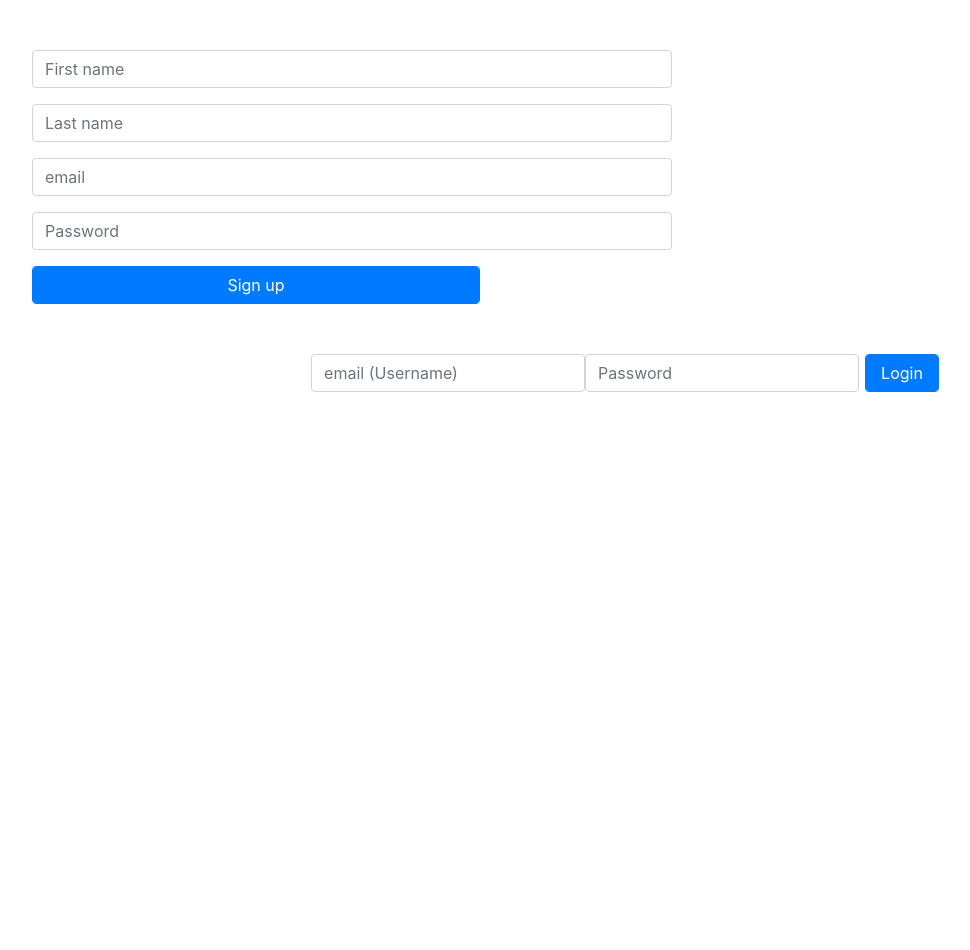
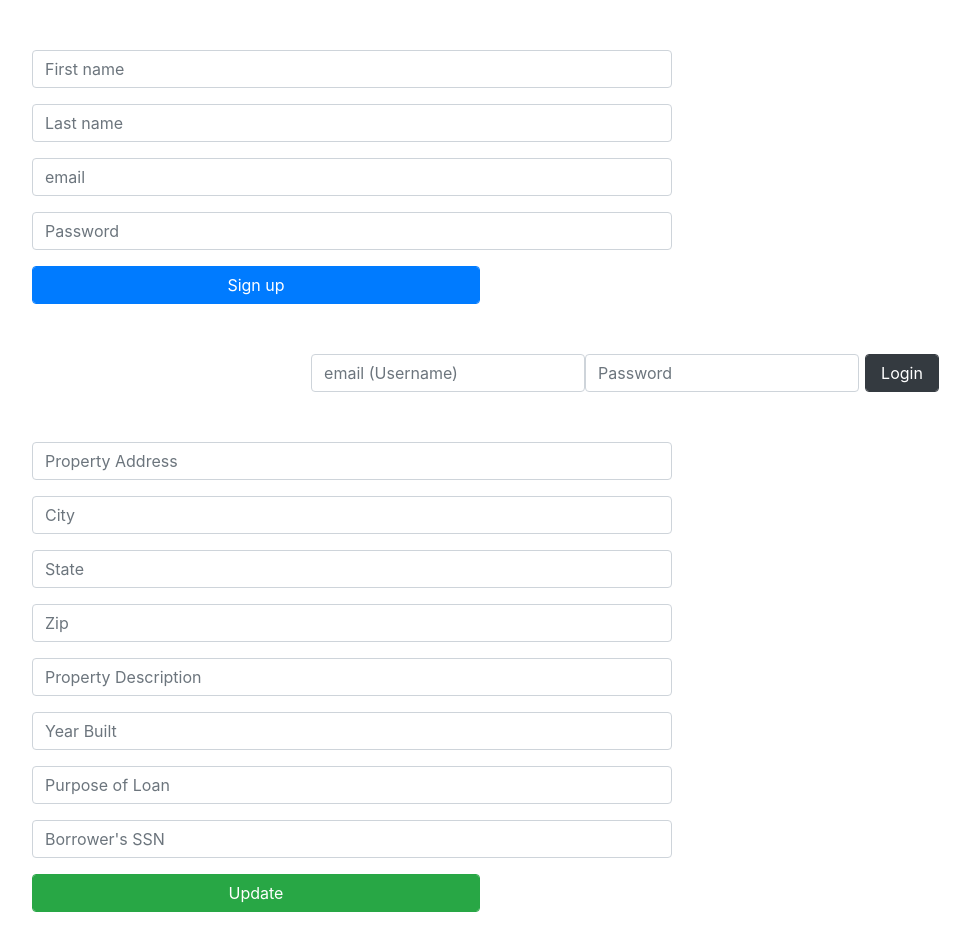
Before and after one commit to Sasi-Koramutla/MortgageApp, a React (Create React App) app in the folder Frontend/mortageapp/: page / in a window 1280 px wide. Shown: the top 950 px of the page, without its empty margins (18-988 px from the left). Before the commit the page ends 800 px from the top, so only its background shows below. Built offline with nearby package versions, Linux system fonts and the light colour scheme; no server answers.

Commit message:
updated edit form

```diff
--- a/Frontend/mortageapp/src/App.js
+++ b/Frontend/mortageapp/src/App.js
@@ -1,6 +1,7 @@
 import React, { Component} from 'react';
 import Signup from "./components/Signup";
 import Login from "./components/Login";
+import Application from "./components/Application";
 
 export default class App extends Component {
 
@@ -10,6 +11,7 @@ export default class App extends Component {
       <div className="main">
         <Signup/>
         <Login/>
+        <Application/>
       </div>
     )
   }
--- /dev/null
+++ b/Frontend/mortageapp/src/components/Application.js
@@ -0,0 +1,57 @@
+import React, { Component} from 'react';
+
+const baseURL = process.env.REACT_APP_BACKEND_URL || "http://localhost:3003/mortgage";
+export default class Application extends Component {
+    state = {
+        address: "",
+        city: "",
+        state: "",
+        zip: "",
+        description: "",
+        yearBuilt: "",
+        loanPurpose: "",
+        ssn: "",
+        baseURL: baseURL
+      }
+
+      handleChange = (event) => {
+        this.setState({ [event.currentTarget.id]: event.currentTarget.value})
+      }
+
+
+    render() {
+      return (
+        <div>
+            <form className="form justify-content-center" style={{width:"50%", margin:"50px"}} onSubmit={this.createUser}>
+            <div className="form-group">
+                  <input className="form-control" type="text" onChange={this.handleChange} value={this.state.address} placeholder="Property Address" id="address" name="address"/>
+              </div>
+              <div className="form-group">
+                  <input className="form-control" type="text"  onChange={this.handleChange} value={this.state.city} placeholder="City" id="city" name="city"/>
+              </div>
+              <div className="form-group">
+                  <input className="form-control" type="text" onChange={this.handleChange} value={this.state.state} id="state" name="state" placeholder="State"/>
+              </div>
+              <div className="form-group">
+                  <input  className="form-control" type="number" onChange={this.handleChange} value={this.state.zip} id="zip" name="zip" placeholder="Zip"/>
+              </div>
+              <div className="form-group">
+                  <input className="form-control" type="text" onChange={this.handleChange} value={this.state.description} id="description" name="description" placeholder="Property Description"/>
+              </div>
+              <div className="form-group">
+                  <input className="form-control" type="number" onChange={this.handleChange} value={this.state.yearBuilt} id="yearBuilt" name="yearBuilt" placeholder="Year Built"/>
+              </div>
+              <div className="form-group">
+                  <input className="form-control" type="text" onChange={this.handleChange} value={this.state.loanPurpose} id="loanPurpose" name="loanPurpose" placeholder="Purpose of Loan"/>
+              </div>
+              <div className="form-group">
+                  <input className="form-control" type="password" onChange={this.handleChange} value={this.state.ssn} id="ssn" name="ssn" placeholder="Borrower's SSN"/>
+              </div>
+              <div className="form-group">
+                  <input className="btn btn-success form-control" style={{width:"70%"}} type="submit" value="Update"/>
+              </div>
+            </form>
+        </div>
+      )
+    }
+  }
--- a/Frontend/mortageapp/src/components/Login.js
+++ b/Frontend/mortageapp/src/components/Login.js
@@ -1,6 +1,6 @@
 import React, { Component} from 'react';
 
-const baseURL = process.env.REACT_APP_BACKEND_URL || "http://localhost:3003";
+const baseURL = process.env.REACT_APP_BACKEND_URL || "http://localhost:3003/mortgage";
 export default class Login extends Component {
     state = {
         loginUsername: "",
@@ -43,7 +43,7 @@ export default class Login extends Component {
     render() {
       return (
         <div>
-                    {this.state.isLogin? <button className="btn btn-primary form-control" style={{marginLeft:"6px"}}>Logout</button>:<ul className="nav justify-content-center">
+                    {this.state.isLogin? <button className="btn btn-danger form-control" style={{marginLeft:"100px", width:"100px"}}>Logout</button>:<ul className="nav justify-content-center">
                     <li className="nav-item">
                       <input className="form-control" type="text" onChange={this.handleChange} value={this.state.loginUsername} id="loginUsername" name="loginUsername" placeholder="email (Username)"/>
                     </li>
@@ -51,7 +51,7 @@ export default class Login extends Component {
                         <input  className="form-control" type="password" onChange={this.handleChange} value={this.state.loginPassword} id="loginPassword" name="loginPassword" placeholder="Password"/>
                     </li>
                     <li className="nav-item">
-                    <button className="btn btn-primary form-control" style={{marginLeft:"6px"}}onClick={this.login}>Login</button>
+                    <button className="btn btn-dark form-control" style={{marginLeft:"6px"}}onClick={this.login}>Login</button>
                     </li>
                   </ul>}
         </div>
--- a/Frontend/mortageapp/src/components/Signup.js
+++ b/Frontend/mortageapp/src/components/Signup.js
@@ -1,6 +1,6 @@
 import React, { Component} from 'react';
 
-const baseURL = process.env.REACT_APP_BACKEND_URL || "http://localhost:3003";
+const baseURL = process.env.REACT_APP_BACKEND_URL || "http://localhost:3003/mortgage";
 export default class Signup extends Component {
     state = {
         firstName: "",
@@ -18,7 +18,7 @@ export default class Signup extends Component {
     createUser = (event) => {
       event.preventDefault();
 
-      fetch(this.state.baseURL + '/mortgageapp', {
+      fetch(this.state.baseURL , {
         method: 'POST',
         body: JSON.stringify({firstName: this.state.firstName,
                               lastName: this.state.lastName,
```
Also changed, not shown: 1 other file (tests, documents, lock files or other folders).
